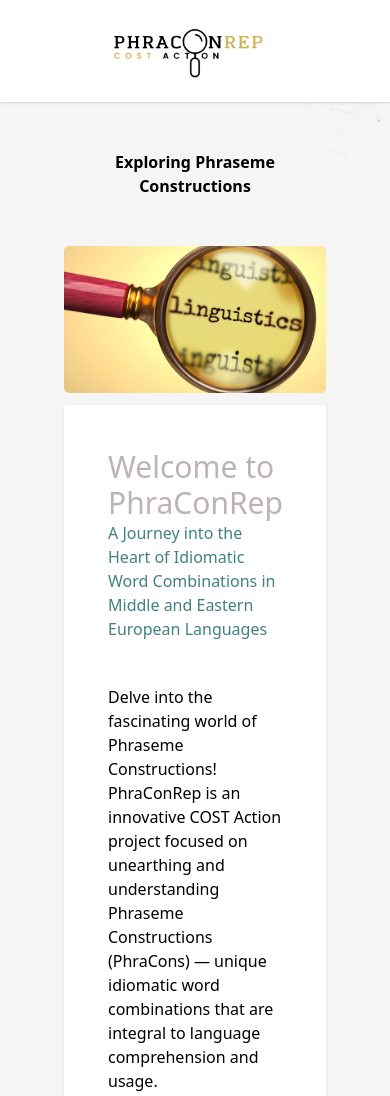
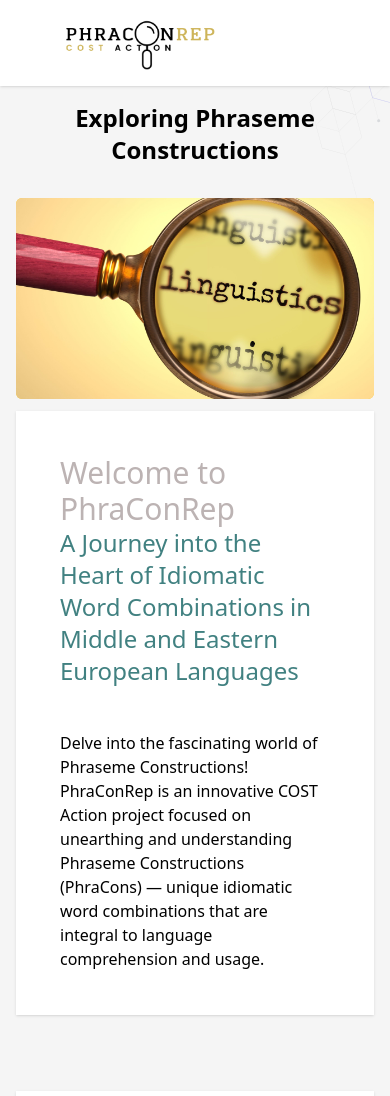
Before and after one commit to hosseinGith/phraconrep, a website: page public/index.html in a window 390 px wide. Shown: the top 1096 px of the page. Drawn offline with nearby package versions, Linux system fonts and the light colour scheme.

Commit message:
styles responsive

```diff
--- a/src/styles/input.css
+++ b/src/styles/input.css
@@ -10,48 +10,71 @@
 body {
     background: rgb(245, 245, 245);
 }
+
 button {
     @apply cursor-pointer;
 }
-    ul li a{
+
+ul li a {
     @apply hover:text-black transition-colors;
 }
-    input{
+
+input {
     @apply outline-none
 }
-    .btn{
+
+.btn {
     @apply border border-black hover:bg-black hover:text-white transition duration-75 cursor-pointer py-2 px-11 rounded-xs;
 }
+
 /* Helper classes */
-    .flex-row-center{
+.flex-row-center {
     @apply flex justify-center items-center;
 }
-    .flex-col-center{
+
+.flex-col-center {
     @apply flex flex-col justify-center items-center;
 }
+
 .button {
     @apply px-4 py-2 border hover:bg-black hover:text-white rounded hover:opacity-85 transition;
 }
+
 .container {
-        @apply mx-auto px-16;
+    @apply mx-auto md:px-16 p-4
 }
+
+/* fixed container screen for all devices */
+@media screen and (width<1366px) {
+    .container {
+        @apply max-w-none
+    }
+}
+
 .nav__item {
     @apply relative
 }
+
 .nav__link svg {
     @apply inline w-5 h-5 transform transition-transform duration-300 group-hover:rotate-180;
 }
+
 /* My styles */
 
 
 
-    .nav__submenu{
+.nav__submenu {
     visibility: hidden;
     opacity: 0;
     transition: all 150ms ease-in;
     transition-duration: 150ms;
 }
-    .nav__item--has-submenu:hover .nav__submenu{
+
+.nav__item--has-submenu:hover .nav__submenu {
     visibility: visible;
     opacity: 1;
 }
+
+.titlesTextSize {
+    @apply text-2xl
+}
```
Also changed, not shown: src/styles/output.css. Lines whose indentation alone changed are shown as unchanged.
